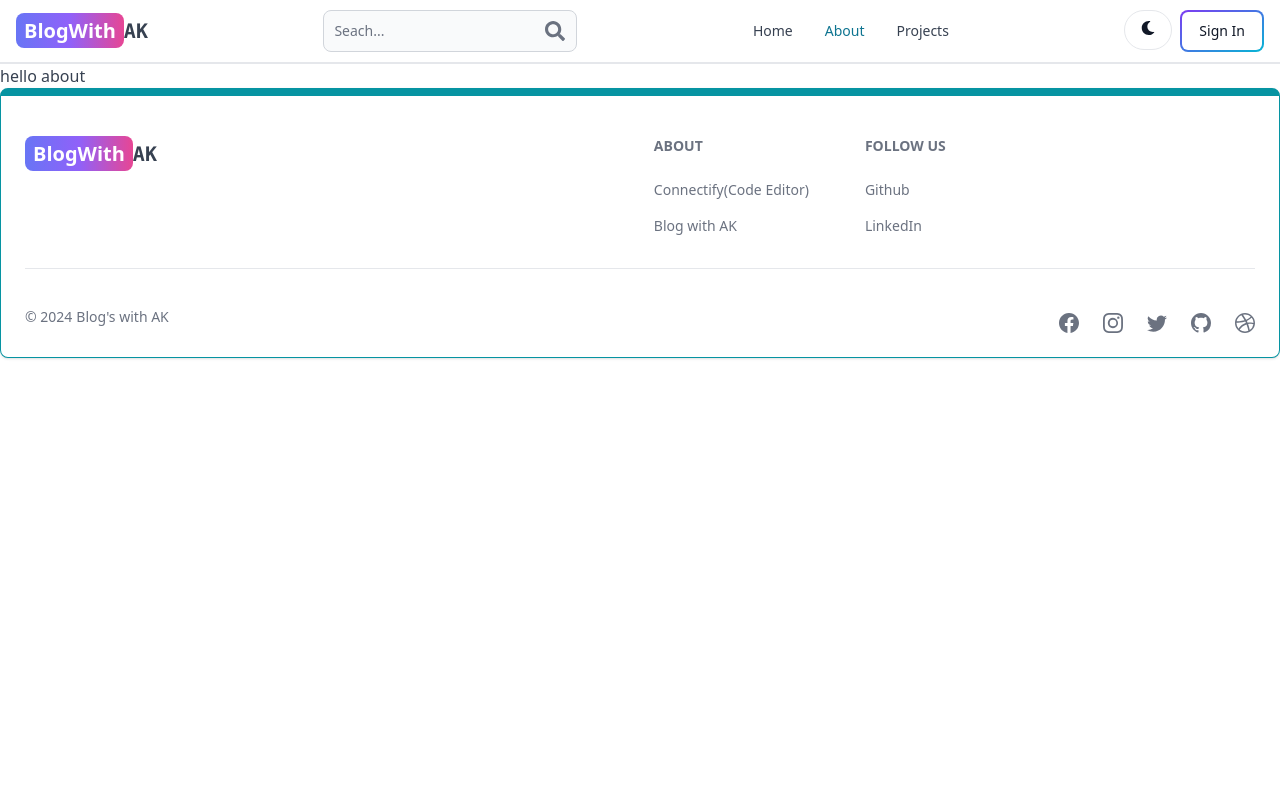
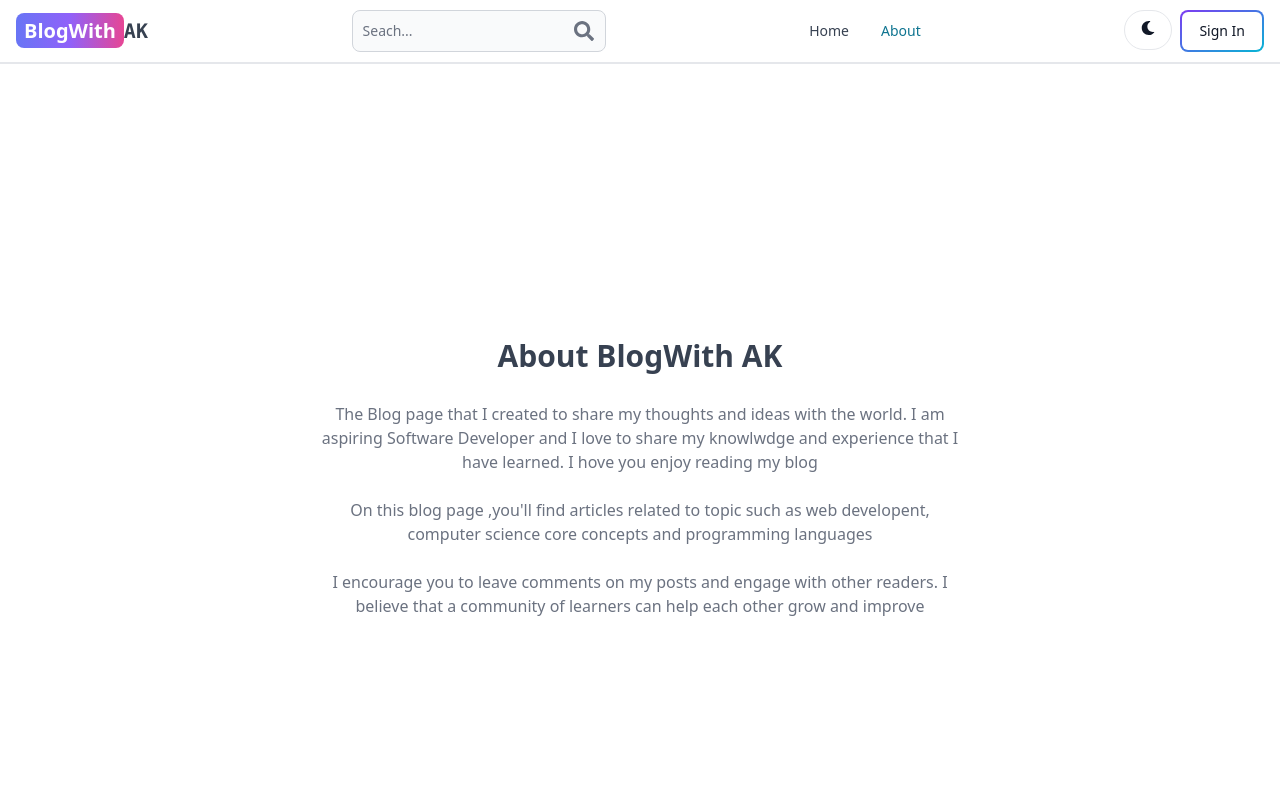
Before and after one commit to ashishsinghAK/Blog_App, a React (Create React App) app in the folder client/: page /about in a window 1280 px wide. Shown: the top 800 px of the page. Built offline with nearby package versions, Linux system fonts and the light colour scheme; no server answers.

Commit message:
completed about page

```diff
--- a/client/src/App.js
+++ b/client/src/App.js
@@ -38,7 +38,7 @@ function App() {
           <Route path="/create-post" element={<CreatePost />} />
           </Route>
 
-          <Route path="/project" element={<Projects />} />
+          {/* <Route path="/project" element={<Projects />} /> */}
           <Route path="/post/:postSlug" element={<PostPage />} />
         </Routes>
         <FooterComp/>
--- a/client/src/Components/Header.jsx
+++ b/client/src/Components/Header.jsx
@@ -118,11 +118,6 @@ const Header = () => {
                             About
                         </Link>
                     </Navbar.Link>
-                    <Navbar.Link active={path === "/projects"} as={'div'}>
-                        <Link to="/project">
-                            Projects
-                        </Link>
-                    </Navbar.Link>
                 </Navbar.Collapse>
             </Navbar>
         </div>
--- a/client/src/pages/About.jsx
+++ b/client/src/pages/About.jsx
@@ -1,7 +1,29 @@
 const About = () => {
     return(
-        <div>
-            hello about
+        <div className="min-h-screen flex items-center justify-center">
+            <div className="max-w-2xl mx-auto p-3 text-center ">
+                <div>
+                    <h1 className="text-3xl font-semibold text-center my-7">About BlogWith AK</h1>
+                    <div className="text-md text-gray-500 flex flex-col gap-6">
+                        <p>
+                        The Blog page that I created to share my thoughts and ideas with the world.
+                        I am aspiring Software Developer and I love to share my knowlwdge and experience
+                        that I have learned.
+                        I hove you enjoy reading my blog
+                        </p>
+
+                        <p>
+                            On this blog page ,you'll find articles related to topic such as web developent,
+                            computer science core concepts and programming languages
+                        </p>
+
+                        <p>
+                            I encourage you to leave comments on my posts and engage with other readers.
+                            I believe that a community of learners can help each other grow and improve
+                        </p>
+                    </div>
+                </div>
+            </div>
         </div>
     )
 }
--- a/client/src/pages/Projects.jsx
+++ b/client/src/pages/Projects.jsx
@@ -1,8 +1,7 @@
-const Projects = () => {
-    return(
-        <div>
+import React from 'react'
 
-        </div>
-    )
+export default function Project() {
+  return (
+    <div>Project</div>
+  )
 }
-export default Projects;
```
